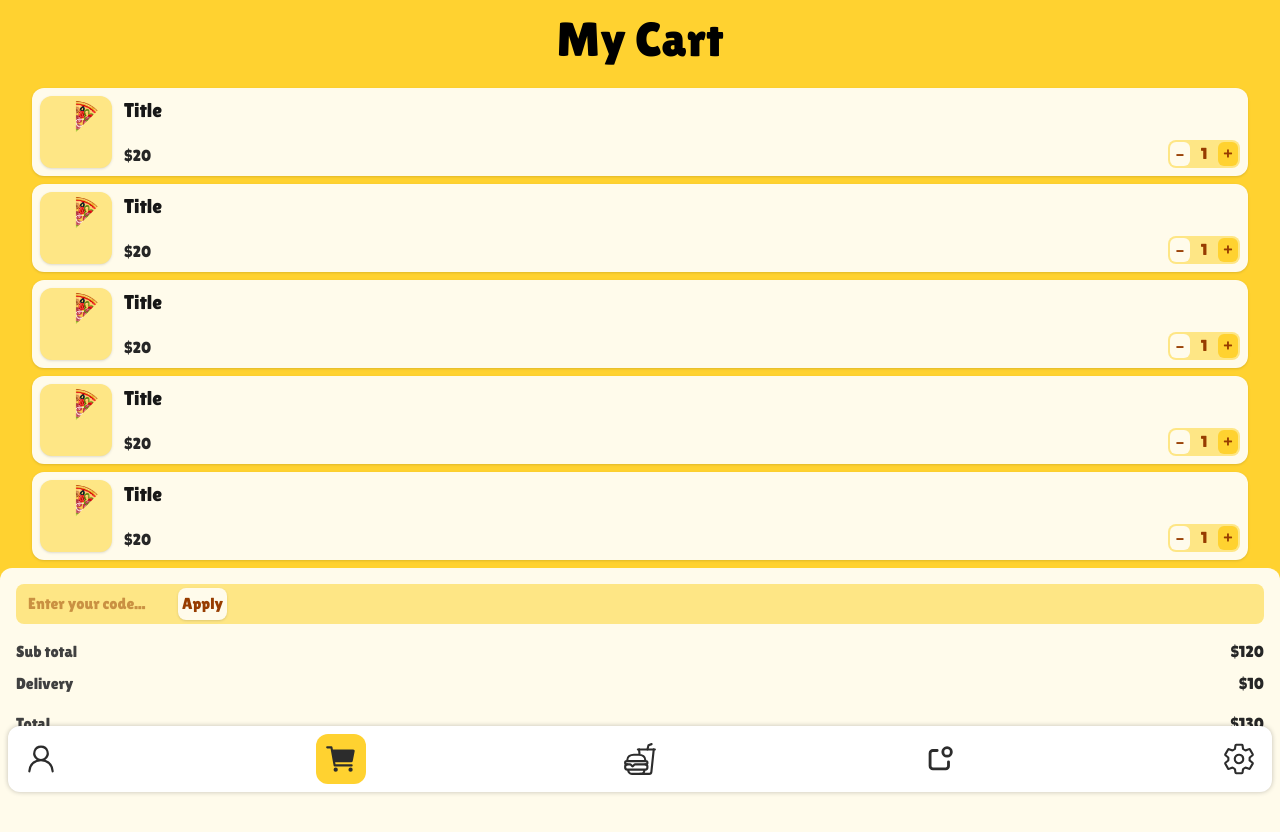
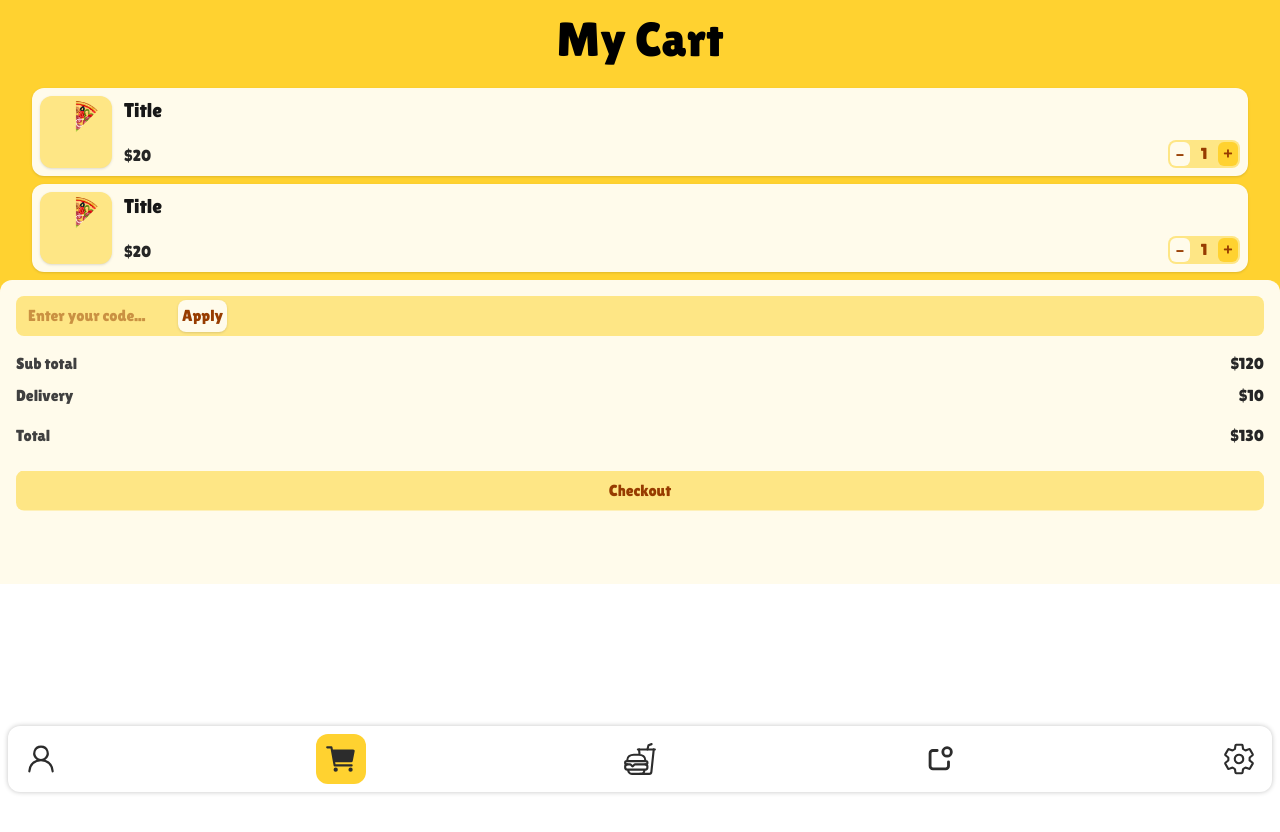
Before and after one commit to mahdibaderloo/fastfood, a React (Vite) app: page /cart in a window 1280 px wide. Shown: the top 832 px of the page. After the commit the page ends 800 px from the top, so only its background shows below. Built offline with nearby package versions, Linux system fonts and the light colour scheme.

Commit message:
Checkout Button animation

```diff
--- a/src/features/cart/CartPrice.jsx
+++ b/src/features/cart/CartPrice.jsx
@@ -24,8 +24,12 @@ function CartPrice() {
           <span className="text-neutral-700">Total</span>
           <p className="text-neutral-800">$130</p>
         </div>
-        <button className="bg-amber-200 text-amber-800 p-2 rounded-lg w-full mt-4">
+        <button className="bg-amber-200 text-amber-800 p-2 rounded-lg w-full mt-6 inline-block relative overflow-hidden animate-bounce">
           Checkout
+          <span className="absolute top-0 left-0 rounded-2xl w-[6px] h-[6px] bg-amber-800 animate-spin-border"></span>
+          <span className="absolute top-0 left-0 rounded-2xl w-[6px] h-[6px] bg-amber-800 animate-spin-border animation-delay-25"></span>
+          <span className="absolute top-0 left-0 rounded-2xl w-[6px] h-[6px] bg-amber-800 animate-spin-border delay-150 animation-delay-50"></span>
+          <span className="absolute top-0 left-0 rounded-2xl w-[6px] h-[6px] bg-amber-800 animate-spin-border delay-300 animation-delay-75"></span>
         </button>
       </div>
     </form>
--- a/src/index.css
+++ b/src/index.css
@@ -5,6 +5,8 @@
   --animate-opacity: Opacity 2.3s ease-in-out infinite;
   --main-color: #2c2c2c;
   --font-lilita: Lilita One;
+
+  --animate-spin-border: SpinBorder 2s infinite linear;
 }
 
 @keyframes Opacity {
@@ -17,3 +19,33 @@
     opacity: 1;
   }
 }
+
+@keyframes SpinBorder {
+  0% {
+    transform: translate(0, 0);
+  }
+  25% {
+    transform: translate(376px, 0) rotate(90deg);
+  }
+  50% {
+    transform: translate(376px, 54px);
+  }
+  75% {
+    transform: translate(0, 54px);
+  }
+  100% {
+    transform: translate(0, 0);
+  }
+}
+
+.animation-delay-25 {
+  animation-delay: 25ms;
+}
+
+.animation-delay-50 {
+  animation-delay: 50ms;
+}
+
+.animation-delay-75 {
+  animation-delay: 75ms;
+}
--- a/src/pages/Cart.jsx
+++ b/src/pages/Cart.jsx
@@ -10,9 +10,9 @@ function Cart() {
         <ul className="flex flex-col gap-2">
           <CartItem />
           <CartItem />
+          {/* <CartItem />
           <CartItem />
-          <CartItem />
-          <CartItem />
+          <CartItem /> */}
         </ul>
         <CartPrice />
       </main>
--- a/src/pages/Settings.jsx
+++ b/src/pages/Settings.jsx
@@ -12,7 +12,7 @@ function Settings() {
       <HeaderSettings />
       <main className="overflow-y-scroll p-4">
         <div>
-          <p className="text-neutral-700">Theme</p>
+          <p className="text-amber-800">Theme</p>
           <div className="flex items-center justify-between p-2">
             <p className="text-neutral-900">Light mode</p>
             <p>
@@ -23,7 +23,7 @@ function Settings() {
         </div>
 
         <div className="mt-4">
-          <p className="text-neutral-700">General</p>
+          <p className="text-amber-800">General</p>
           <div className="flex items-center justify-between p-2 border-b-2 border-[#2c2c2c1a]">
             <div className="flex items-center justify-start">
               <p>
@@ -74,7 +74,7 @@ function Settings() {
         </div>
 
         <div className="mt-4">
-          <p className="text-neutral-700">Feedback</p>
+          <p className="text-amber-800">Feedback</p>
           <div className="flex items-center justify-between p-2 border-b-2 border-[#2c2c2c1a]">
             <div className="flex items-center">
               <p>
```
